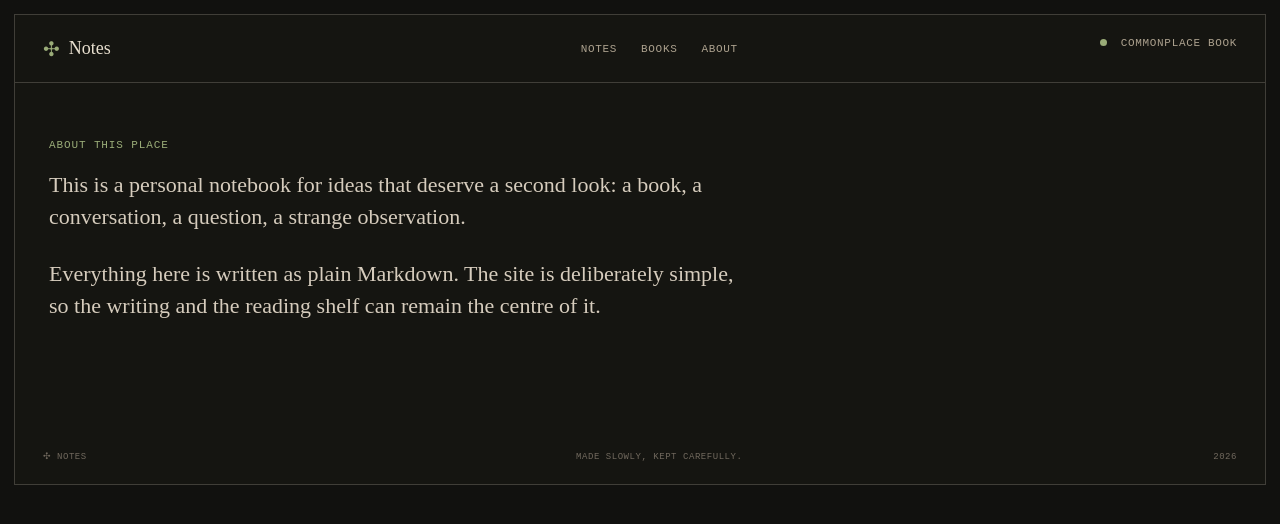
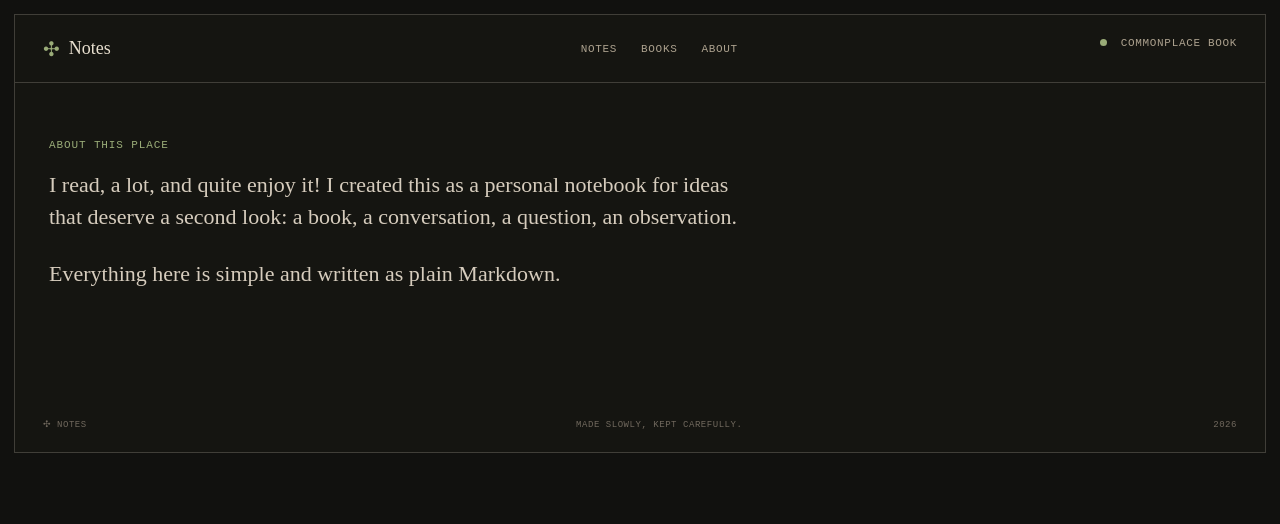
Before and after one commit to rseyfullayev/blog, a Jekyll site: the page built from about.md, in a window 1280 px wide. Shown: the top 524 px of the page. Built offline with Jekyll 4.4.1, drawn with Linux system fonts in a browser that asks for light colours.

Commit message:
Revise about page content for clarity and simplicity

```diff
--- a/about.md
+++ b/about.md
@@ -7,7 +7,7 @@ permalink: /about/
 <article class="essay about-page">
   <p class="eyebrow">About this place</p>
   <div class="prose">
-    <p>This is a personal notebook for ideas that deserve a second look: a book, a conversation, a question, a strange observation.</p>
-    <p>Everything here is written as plain Markdown. The site is deliberately simple, so the writing and the reading shelf can remain the centre of it.</p>
+    <p>I read, a lot, and quite enjoy it! I created this as a personal notebook for ideas that deserve a second look: a book, a conversation, a question, an observation.</p>
+    <p>Everything here is simple and written as plain Markdown.</p>
   </div>
 </article>
```
